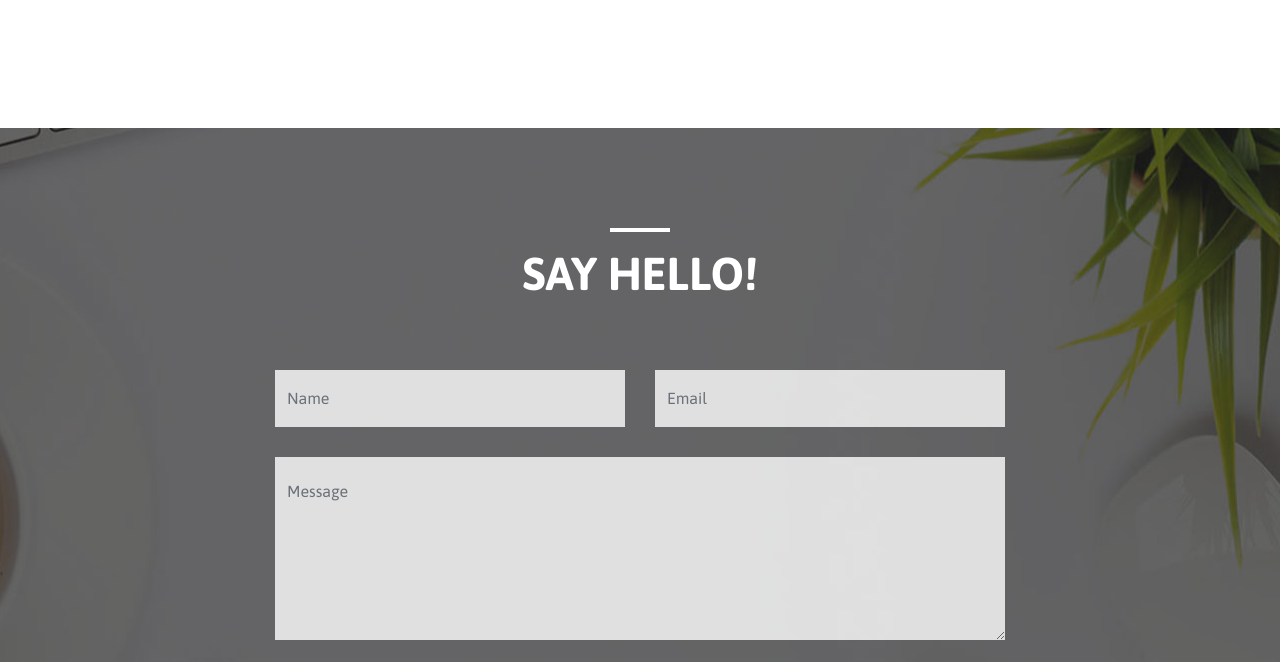
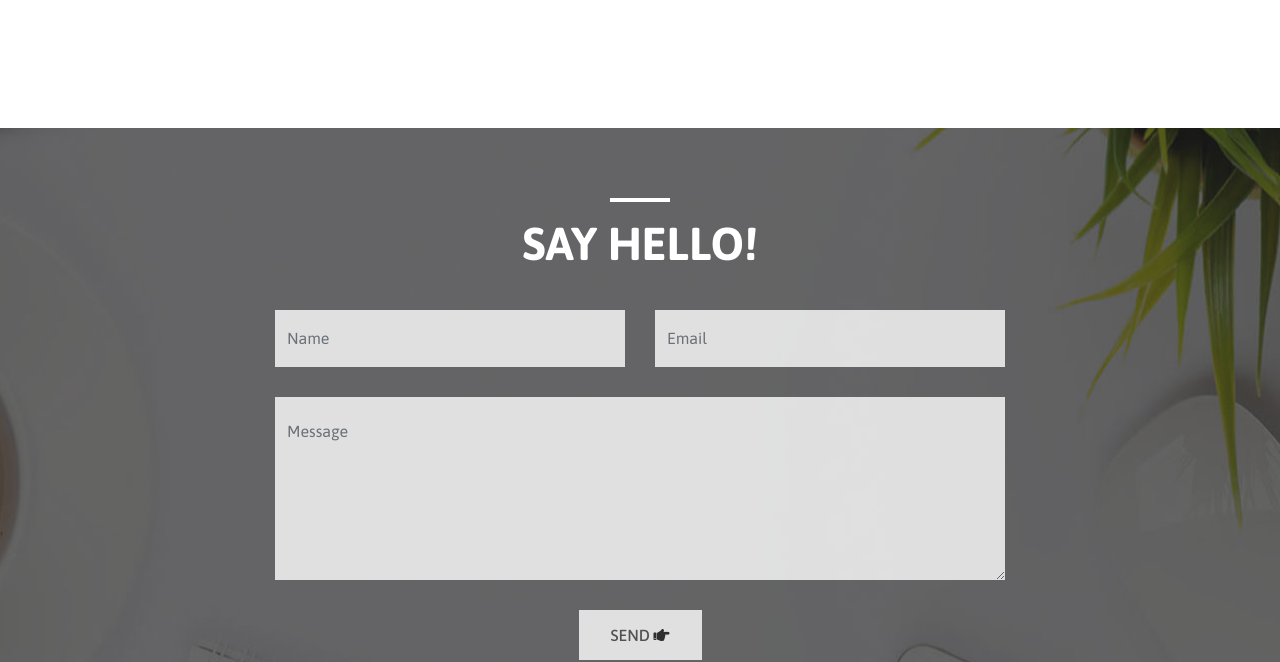
Before and after one commit to silverapm/oenriue, a plain HTML site: page index.html in a window 1280 px wide. Shown: the part 4960-5622 px from the top of the page. Drawn offline with nearby package versions, Linux system fonts and the light colour scheme.

Commit message:
fixed bg

```diff
--- a/css/style.scss
+++ b/css/style.scss
@@ -353,15 +353,14 @@ h2:before {
 }
 
 footer {
-  padding-top: 100px;
+  padding-top: 70px;
   background-image: url("../images/footerbg.jpg");
-  background-attachment: fixed;
   background-position: center;
   background-repeat: no-repeat;
   background-color: #646465;
   h2 {
     color: white;
-    margin-bottom: 70px;
+    margin-bottom: 40px;
   }
   h2:before {
     background-color: white;
@@ -371,7 +370,7 @@ footer {
     margin-right: 0;
     margin-top: 0!important;
     box-shadow: none;
-    margin-bottom: 48px;
+    margin-bottom: 28px;
     i {
       font-size: 16px;
       color: #212121;
```
Also changed, not shown: css/style.css, 1 other file.
